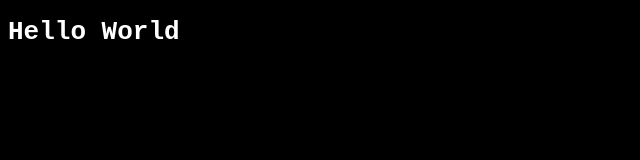
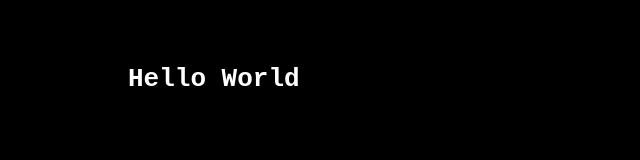
Before and after one commit to ebotomarie/git-101, a plain HTML site: page index.html in a window 1280 px wide. Shown: the whole page, without its empty margins (0-640 px from the left). Drawn offline with Linux system fonts and the light colour scheme.

Commit message:
Add margin to body

```diff
--- a/style.css
+++ b/style.css
@@ -2,4 +2,6 @@ body {
   background-color: black;
   color: white;
   font-family: monospace;
+  width: 80%;
+  margin: 5vw auto;
 }
```
